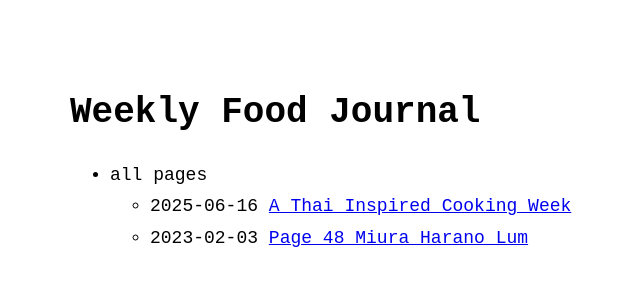
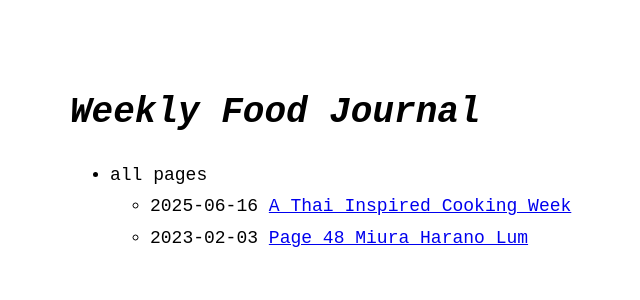
Before and after one commit to groceryshoppingisfun/weeklyfoodjournal, a Jekyll site: the page built from index.md, in a window 1280 px wide. Shown: the top 300 px of the page, without its empty margins (250-890 px from the left). Built offline with Jekyll 4.4.1, drawn with Linux system fonts in a browser that asks for light colours.

Commit message:
Update no-style-please.scss

```diff
--- a/_sass/no-style-please.scss
+++ b/_sass/no-style-please.scss
@@ -40,8 +40,8 @@ body {
 
 .post-meta { text-align: right; }
 
-h2, h3, h4, h5, h6 {
-						margin-bottom: 1rem; }
+h1 { font-style: italic}
+h2, h3, h4, h5, h6 { margin-bottom: 1rem; }
 
 hr { margin: 2rem 0; }
 
```
